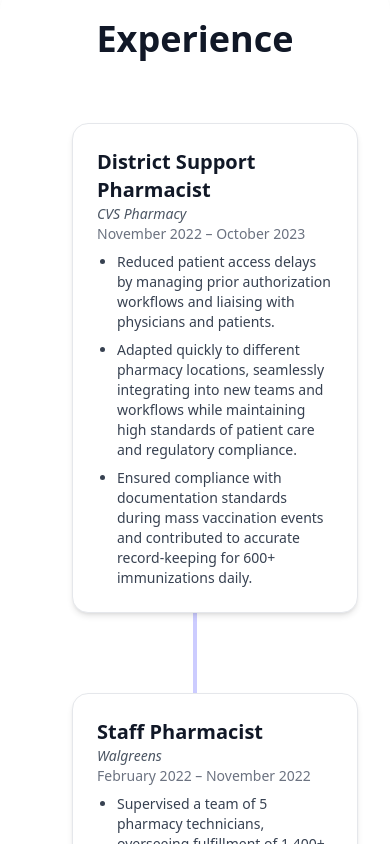
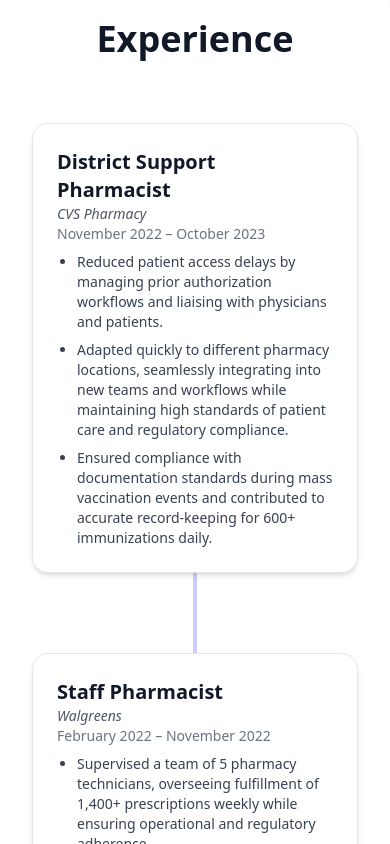
Before and after one commit to erikaseto/website, a React (Create React App) app: page / in a window 390 px wide. Shown: the part 1740-2584 px from the top of the page. Built offline with nearby package versions, Linux system fonts and the light colour scheme.

Commit message:
Update source code for alignment

```diff
--- a/src/components/Portfolio.js
+++ b/src/components/Portfolio.js
@@ -318,15 +318,23 @@ const scrollToSection = (id) => {
       {/* Card + arrow container */}
 <div
   className={`
-          flex items-center gap-4
+    flex flex-col md:flex-row items-center gap-4
     w-full md:w-1/2 md:max-w-3xl
-          pl-14 pr-4 md:px-6
-          ${isLeft ? "flex-row md:ml-0 md:mr-auto" : "flex-row md:ml-auto md:mr-0"}
+    px-4 md:px-6
+    ${isLeft ? "md:ml-0 md:mr-auto" : "md:ml-auto md:mr-0"}
   `}
 >
-        {isLeft ? (
-          <>
-            {/* Left card: card first, arrow on right */}
+  {/* Left-side arrow for right-side card */}
+  {!isLeft && (
+    <div className="hidden md:flex items-center">
+      <div
+        className="w-0 h-0 border-y-[12px] border-y-transparent border-r-[12px]"
+        style={{ borderRightColor: navColor }}
+      />
+    </div>
+  )}
+
+  {/* Card itself */}
   <ResumeItem
     index={index}
     title={item.title}
@@ -335,32 +343,15 @@ const scrollToSection = (id) => {
     endDate={item.endDate}
     details={item.details}
   />
-            {/* Arrow on right side, pointing right */}
+
+  {/* Right-side arrow for left-side card */}
+  {isLeft && (
     <div className="hidden md:flex items-center">
       <div
         className="w-0 h-0 border-y-[12px] border-y-transparent border-l-[12px]"
         style={{ borderLeftColor: navColor }}
       />
     </div>
-          </>
-        ) : (
-          <>
-            {/* Right card: arrow first on left, pointing left */}
-            <div className="hidden md:flex items-center">
-              <div
-                className="w-0 h-0 border-y-[12px] border-y-transparent border-r-[12px]"
-                style={{ borderRightColor: navColor }}
-              />
-            </div>
-            <ResumeItem
-              index={index}
-              title={item.title}
-              company={item.company}
-              startDate={item.startDate}
-              endDate={item.endDate}
-              details={item.details}
-            />
-          </>
   )}
 </div>
     </div>
```
Also changed, not shown: 2 other files (tests, documents, lock files or other folders). Lines whose indentation alone changed are shown as unchanged.
